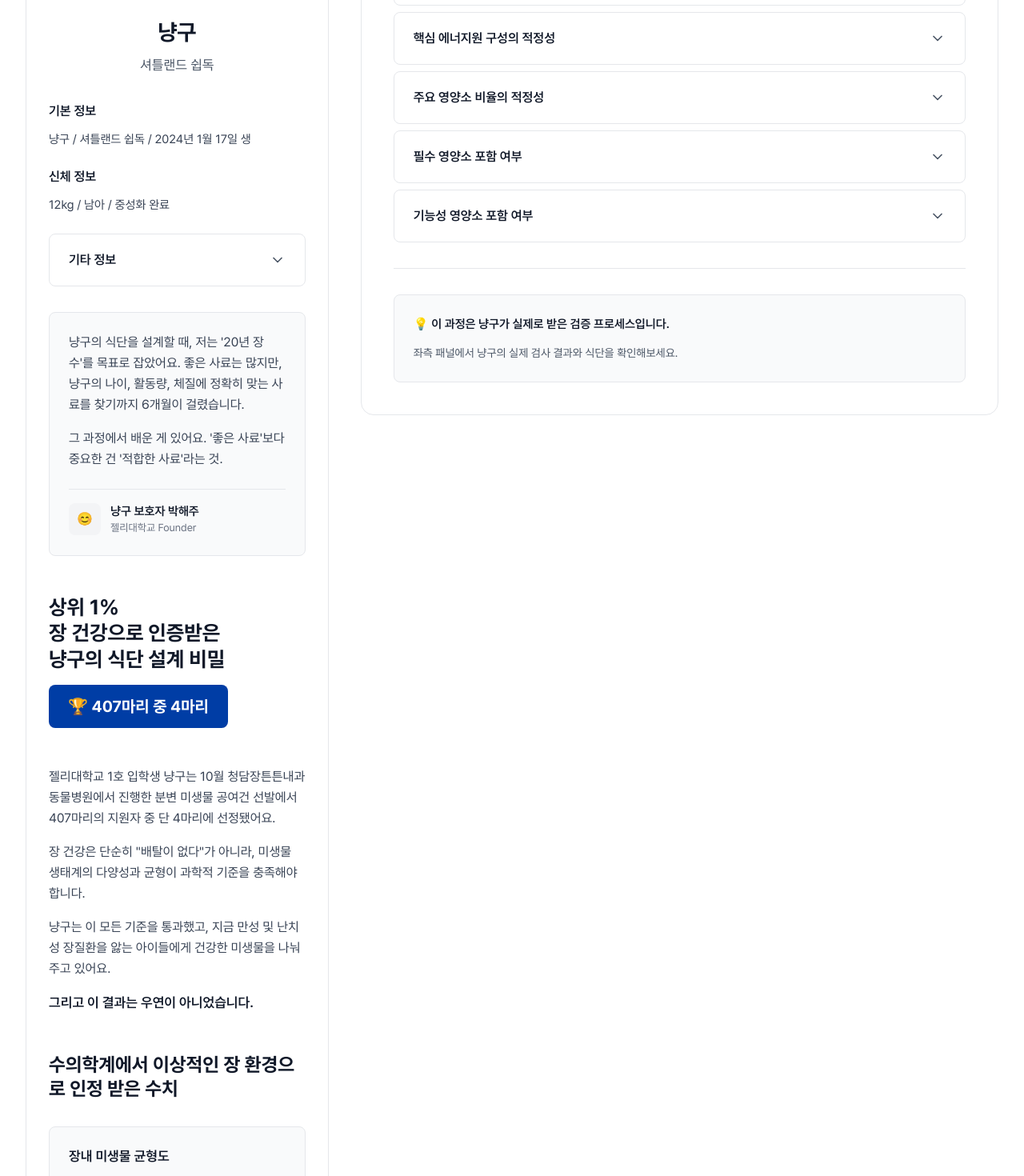
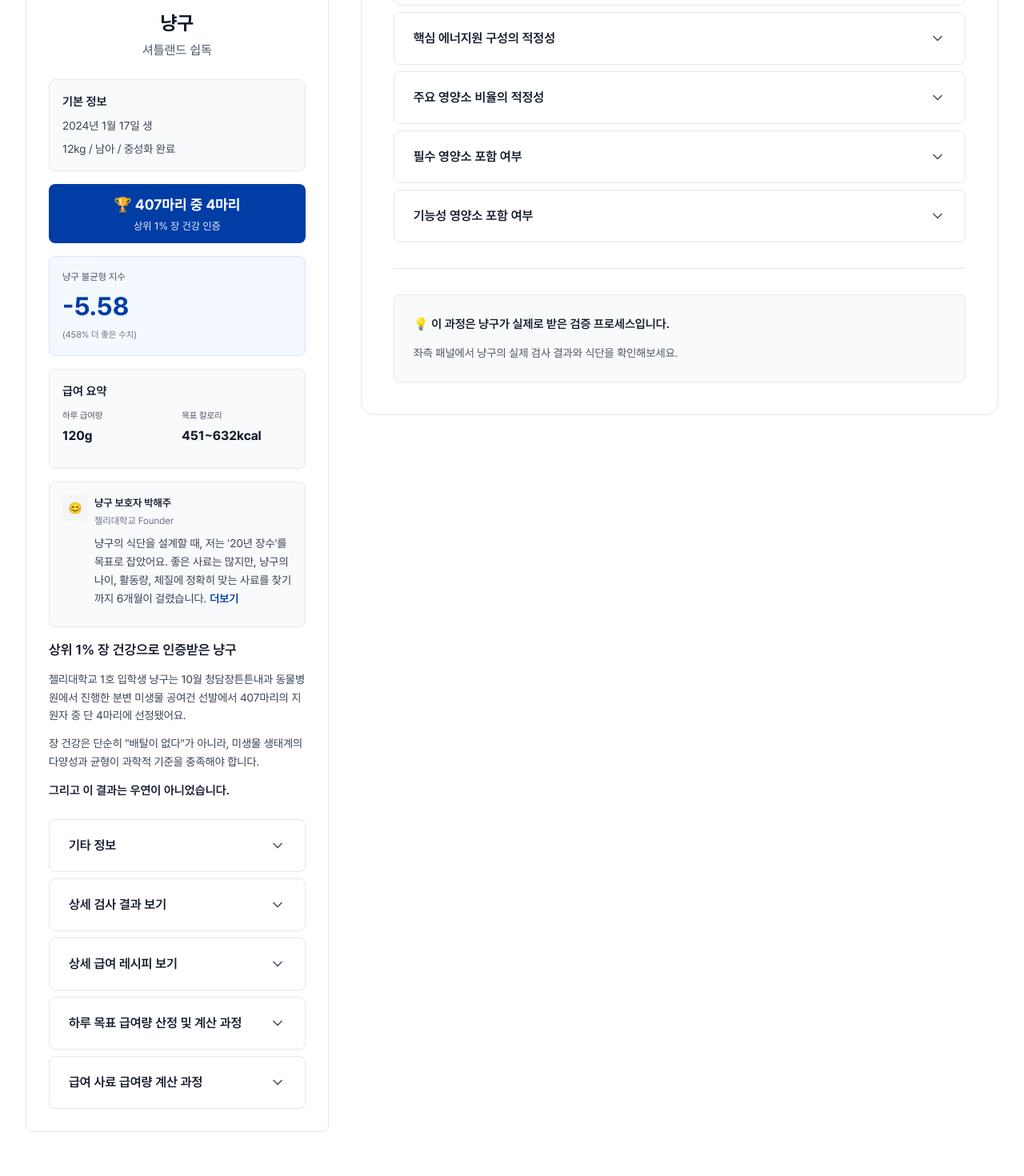
Before and after one commit to SeokHoChoi/test-jelly-univ-fe, a Next.js app: page /nyangu-diet in a window 1280 px wide. Shown: the part 960-2430 px from the top of the page at 80% size. Built offline with nearby package versions, Linux system fonts and the light colour scheme; no server answers.

Commit message:
feat: 냥구 페이지 > 가독성을 위한 UI 재배치

```diff
--- a/src/components/nyangu-diet/NyanguInfoPanel.tsx
+++ b/src/components/nyangu-diet/NyanguInfoPanel.tsx
@@ -1,14 +1,28 @@
 'use client';
 
+import { useState } from 'react';
 import AccordionItem from './AccordionItem';
 
 export default function NyanguInfoPanel() {
+  const [isOwnerCommentExpanded, setIsOwnerCommentExpanded] = useState(false);
+
+  const ownerCommentFull = (
+    <>
+      냥구의 식단을 설계할 때, 저는 &apos;20년 장수&apos;를 목표로 잡았어요. 좋은 사료는 많지만, 냥구의 나이, 활동량, 체질에 정확히 맞는 사료를 찾기까지 6개월이 걸렸습니다.
+      <br />
+      <br />
+      그 과정에서 배운 게 있어요. &apos;좋은 사료&apos;보다 중요한 건 &apos;적합한 사료&apos;라는 것.
+    </>
+  );
+
+  const ownerCommentShort = '냥구의 식단을 설계할 때, 저는 &apos;20년 장수&apos;를 목표로 잡았어요. 좋은 사료는 많지만, 냥구의 나이, 활동량, 체질에 정확히 맞는 사료를 찾기까지 6개월이 걸렸습니다.';
+
   return (
     <div className="bg-white rounded-lg border border-gray-200 p-6 md:p-7 lg:sticky lg:top-24">
-      {/* 냥구 프로필 */}
-      <div className="mb-12">
+      {/* 프로필 카드 - Sticky */}
+      <div className="mb-6">
         {/* 메인 프로필 이미지 */}
-        <div className="mb-8">
+        <div className="mb-6">
           <div className="relative w-full aspect-[4/5] md:aspect-[3/4] rounded-lg overflow-hidden bg-gray-50">
             <img
               src="/img/nyangu-profile.png"
@@ -16,127 +30,127 @@ export default function NyanguInfoPanel() {
               className="w-full h-full object-cover object-center"
             />
           </div>
-          <div className="mt-6 text-center">
-            <h3 className="text-[24px] md:text-[28px] font-bold text-gray-900 mb-2">냥구</h3>
-            <p className="text-[16px] md:text-[17px] text-gray-600">셔틀랜드 쉽독</p>
+          <div className="mt-4 text-center">
+            <h3 className="text-[22px] md:text-[24px] font-bold text-gray-900 mb-1">냥구</h3>
+            <p className="text-[15px] md:text-[16px] text-gray-600">셔틀랜드 쉽독</p>
           </div>
         </div>
 
-        {/* 기본 정보 - 기본 노출 */}
-        <div className="mb-6">
-          <h4 className="text-[15px] md:text-[16px] font-semibold text-gray-900 mb-3">기본 정보</h4>
-          <p className="text-[14px] md:text-[15px] text-gray-700">
-            냥구 / 셔틀랜드 쉽독 / 2024년 1월 17일 생
+        {/* 기본 정보 카드 - 통합 */}
+        <div className="bg-gray-50 rounded-lg p-4 mb-4 border border-gray-200">
+          <h4 className="text-[14px] md:text-[15px] font-semibold text-gray-900 mb-2">기본 정보</h4>
+          <p className="text-[13px] md:text-[14px] text-gray-700 mb-2">
+            2024년 1월 17일 생
           </p>
-        </div>
-
-        {/* 신체 정보 - 기본 노출 */}
-        <div className="mb-6">
-          <h4 className="text-[15px] md:text-[16px] font-semibold text-gray-900 mb-3">신체 정보</h4>
-          <p className="text-[14px] md:text-[15px] text-gray-700">
+          <p className="text-[13px] md:text-[14px] text-gray-700">
             12kg / 남아 / 중성화 완료
           </p>
         </div>
 
-        {/* 기타 정보 - 토글로 숨김 */}
-        <div className="mb-8">
-          <AccordionItem title="기타 정보">
-            <ul className="space-y-3 text-[14px] md:text-[15px] text-gray-700">
-              <li className="flex items-start gap-2">
-                <span className="text-gray-400 mt-1">•</span>
-                <span>유리 장이라고 불리올 만큼 어렸을 땐 장이 약했음</span>
-              </li>
-              <li className="flex items-start gap-2">
-                <span className="text-gray-400 mt-1">•</span>
-                <span>현재까지 특정 알러지원 없음</span>
-              </li>
-              <li className="flex items-start gap-2">
-                <span className="text-gray-400 mt-1">•</span>
-                <span>활동 수준이 높은 편이고 바깥 활동을 즐김</span>
-              </li>
-              <li className="flex items-start gap-2">
-                <span className="text-gray-400 mt-1">•</span>
-                <span>뭐든 잘 먹고 단단한 식감을 좋아해 씹는 것을 즐김</span>
-              </li>
-              <li className="flex items-start gap-2">
-                <span className="text-gray-400 mt-1">•</span>
-                <span>쉽게 살이 찌는 편이라 늘 체중관리를 하는 편</span>
-              </li>
-            </ul>
-          </AccordionItem>
+        {/* 성과 배지 - 강조 */}
+        <div className="mb-4">
+          <div className="bg-[#003DA5] text-white px-5 py-3 rounded-lg text-center">
+            <p className="text-[16px] md:text-[18px] font-bold mb-1">🏆 407마리 중 4마리</p>
+            <p className="text-[12px] md:text-[13px] opacity-90">상위 1% 장 건강 인증</p>
+          </div>
         </div>
 
-        {/* 보호자 메시지 - 기본 노출 */}
-        <div className="bg-gray-50 rounded-lg p-6 border border-gray-200">
-          <p className="text-[15px] md:text-[16px] text-gray-700 leading-relaxed mb-4">
-            냥구의 식단을 설계할 때, 저는 &apos;20년 장수&apos;를 목표로 잡았어요. 좋은 사료는 많지만, 냥구의 나이, 활동량, 체질에 정확히 맞는 사료를 찾기까지 6개월이 걸렸습니다.
-          </p>
-          <p className="text-[15px] md:text-[16px] text-gray-700 leading-relaxed mb-4">
-            그 과정에서 배운 게 있어요. &apos;좋은 사료&apos;보다 중요한 건 &apos;적합한 사료&apos;라는 것.
-          </p>
-          <div className="flex items-center gap-3 mt-6 pt-4 border-t border-gray-200">
-            <div className="w-10 h-10 rounded-lg bg-gray-100 flex items-center justify-center text-gray-600 text-base">
-              😊
+        {/* 불균형 지수 카드 */}
+        <div className="bg-[#F4F8FF] border border-[#D6E4FF] rounded-lg p-4 mb-4">
+          <p className="text-[12px] text-gray-600 mb-1">냥구 불균형 지수</p>
+          <p className="text-[32px] font-extrabold text-[#003DA5] mb-1">-5.58</p>
+          <p className="text-[11px] text-gray-500">(458% 더 좋은 수치)</p>
+        </div>
+
+        {/* 급여 요약 카드 */}
+        <div className="bg-gray-50 rounded-lg p-4 mb-4 border border-gray-200">
+          <h4 className="text-[14px] md:text-[15px] font-semibold text-gray-900 mb-3">급여 요약</h4>
+          <div className="grid grid-cols-2 gap-3 mb-3">
+            <div>
+              <p className="text-[11px] text-gray-600 mb-1">하루 급여량</p>
+              <p className="text-[16px] font-bold text-gray-900">120g</p>
             </div>
             <div>
-              <p className="text-[14px] md:text-[15px] font-semibold text-gray-900">냥구 보호자 박해주</p>
-              <p className="text-[12px] md:text-[13px] text-gray-500">젤리대학교 Founder</p>
-            </div>
+              <p className="text-[11px] text-gray-600 mb-1">목표 칼로리</p>
+              <p className="text-[16px] font-bold text-gray-900">451~632kcal</p>
             </div>
           </div>
         </div>
 
-      {/* 공여건 선정 소개 - 성과 카드 (기본 노출) */}
-      <div className="mb-12">
-        <div className="mb-6">
-          <h3 className="text-[22px] md:text-[26px] font-bold text-gray-900 mb-4 leading-tight">
-            상위 1%<br />
-            장 건강으로 인증받은<br />
-            냥구의 식단 설계 비밀
-          </h3>
-          <div className="inline-block bg-[#003DA5] text-white px-6 py-3 rounded-lg mb-6">
-            <p className="text-[18px] md:text-[20px] font-bold">🏆 407마리 중 4마리</p>
+        {/* 주인 코멘트 - 줄임 처리 */}
+        <div className="bg-gray-50 rounded-lg p-4 mb-4 border border-gray-200">
+          <div className="flex items-start gap-2 mb-2">
+            <div className="w-8 h-8 rounded-lg bg-gray-100 flex items-center justify-center text-gray-600 text-sm flex-shrink-0">
+              😊
+            </div>
+            <div className="flex-1">
+              <p className="text-[12px] md:text-[13px] font-semibold text-gray-900 mb-1">냥구 보호자 박해주</p>
+              <p className="text-[11px] md:text-[12px] text-gray-500 mb-2">젤리대학교 Founder</p>
+              <p className="text-[13px] md:text-[14px] text-gray-700 leading-relaxed">
+                {isOwnerCommentExpanded ? (
+                  ownerCommentFull
+                ) : (
+                  <>
+                    <span dangerouslySetInnerHTML={{ __html: ownerCommentShort }} />
+                    <button
+                      onClick={() => setIsOwnerCommentExpanded(true)}
+                      className="text-[#003DA5] font-semibold ml-1 hover:underline"
+                    >
+                      더보기
+                    </button>
+                  </>
+                )}
+              </p>
             </div>
           </div>
-        <div className="space-y-4 text-[15px] md:text-[16px] text-gray-700 leading-relaxed">
+        </div>
+
+        {/* 공여건 선정 소개 - 기본 노출 (자랑 요소) */}
+        <div className="mb-4">
+          <h4 className="text-[16px] md:text-[17px] font-semibold text-gray-900 mb-3">상위 1% 장 건강으로 인증받은 냥구</h4>
+          <div className="space-y-3 text-[13px] md:text-[14px] text-gray-700 leading-relaxed">
             <p>
               젤리대학교 1호 입학생 냥구는 10월 청담장튼튼내과 동물병원에서 진행한 분변 미생물 공여건 선발에서 407마리의 지원자 중 단 4마리에 선정됐어요.
             </p>
             <p>
               장 건강은 단순히 &quot;배탈이 없다&quot;가 아니라, 미생물 생태계의 다양성과 균형이 과학적 기준을 충족해야 합니다.
             </p>
-          <p>
-            냥구는 이 모든 기준을 통과했고, 지금 만성 및 난치성 장질환을 앓는 아이들에게 건강한 미생물을 나눠주고 있어요.
-          </p>
-          <p className="font-semibold text-gray-900 text-[16px] md:text-[17px]">
+            <p className="font-semibold text-gray-900 text-[14px] md:text-[15px]">
               그리고 이 결과는 우연이 아니었습니다.
             </p>
           </div>
         </div>
-
-      {/* 수의학계에서 이상적인 장 환경으로 인정 받은 수치 - 스토리 하이라이트 (기본 노출) */}
-      <div>
-        <h3 className="text-[20px] md:text-[24px] font-bold text-gray-900 mb-8 leading-tight">
-          수의학계에서 이상적인 장 환경으로 인정 받은 수치
-        </h3>
-
-        {/* 핵심 수치만 기본 노출 */}
-        <div className="mb-2">
-          <div className="bg-gray-50 rounded-lg p-6 border border-gray-200">
-            <h4 className="text-[16px] md:text-[17px] font-semibold text-gray-900 mb-4">장내 미생물 균형도</h4>
-            <div className="bg-[#F4F8FF] border border-[#D6E4FF] rounded-lg p-5">
-              <p className="text-[14px] text-gray-600 mb-2">냥구 불균형 지수</p>
-              <p className="text-[36px] font-extrabold text-[#003DA5] mb-1">-5.58</p>
-              <p className="text-[13px] text-gray-500">(458% 더 좋은 수치)</p>
-              <p className="text-[12px] text-gray-400 mt-3">*균형 등급 기준 -1 미만</p>
-            </div>
-          </div>
-        </div>
       </div>
 
-      {/* 상세 검사 결과는 토글로 숨김 */}
-      <div className="mb-12">
-        <div className="-mb-2">
+      {/* 상세 정보 토글들 */}
+      <div className="space-y-2">
+        {/* 기타 정보 */}
+        <AccordionItem title="기타 정보">
+          <ul className="space-y-2 text-[13px] md:text-[14px] text-gray-700">
+            <li className="flex items-start gap-2">
+              <span className="text-gray-400 mt-0.5">•</span>
+              <span>유리 장이라고 불리올 만큼 어렸을 땐 장이 약했음</span>
+            </li>
+            <li className="flex items-start gap-2">
+              <span className="text-gray-400 mt-0.5">•</span>
+              <span>현재까지 특정 알러지원 없음</span>
+            </li>
+            <li className="flex items-start gap-2">
+              <span className="text-gray-400 mt-0.5">•</span>
+              <span>활동 수준이 높은 편이고 바깥 활동을 즐김</span>
+            </li>
+            <li className="flex items-start gap-2">
+              <span className="text-gray-400 mt-0.5">•</span>
+              <span>뭐든 잘 먹고 단단한 식감을 좋아해 씹는 것을 즐김</span>
+            </li>
+            <li className="flex items-start gap-2">
+              <span className="text-gray-400 mt-0.5">•</span>
+              <span>쉽게 살이 찌는 편이라 늘 체중관리를 하는 편</span>
+            </li>
+          </ul>
+        </AccordionItem>
+
+        {/* 상세 검사 결과 */}
         <AccordionItem title="상세 검사 결과 보기">
           {/* 공여건 선정 과정 */}
           <div className="mb-6">
@@ -279,34 +293,8 @@ export default function NyanguInfoPanel() {
             </p>
           </div>
         </AccordionItem>
-        </div>
-      </div>
 
-      {/* 냥구는 이렇게 먹어요 - 급여 요약 (기본 노출) */}
-      <div>
-        <h3 className="text-[20px] md:text-[24px] font-bold text-gray-900 mb-8">😋 냥구는 이렇게 먹어요</h3>
-
-        {/* 급여 요약 카드 */}
-        <div className="bg-gray-50 rounded-lg p-6 border border-gray-200 mb-2">
-          <div className="grid grid-cols-2 gap-4 mb-4">
-            <div>
-              <p className="text-[13px] text-gray-600 mb-1">하루 급여량</p>
-              <p className="text-[18px] font-bold text-gray-900">120g</p>
-            </div>
-            <div>
-              <p className="text-[13px] text-gray-600 mb-1">하루 목표 칼로리</p>
-              <p className="text-[18px] font-bold text-gray-900">451~632kcal</p>
-            </div>
-          </div>
-          <div className="pt-4 border-t border-gray-200">
-            <p className="text-[14px] text-gray-700 leading-relaxed">
-              아침과 저녁에 주식과 보조식을 함께 급여하고, 산책과 노즈워크 시 간식으로 나머지를 제공합니다.
-            </p>
-          </div>
-        </div>
-      </div>
-
-      {/* 상세 급여 레시피는 토글로 숨김 */}
+        {/* 상세 급여 레시피 */}
         <AccordionItem title="상세 급여 레시피 보기">
           {/* 아침 */}
           <div className="mb-6">
@@ -567,5 +555,6 @@ export default function NyanguInfoPanel() {
           </div>
         </AccordionItem>
       </div>
+    </div>
   );
 }
```
Also changed, not shown: src/app/nyangu-diet/page.tsx (+38 -44 lines). Lines whose indentation alone changed are shown as unchanged.
